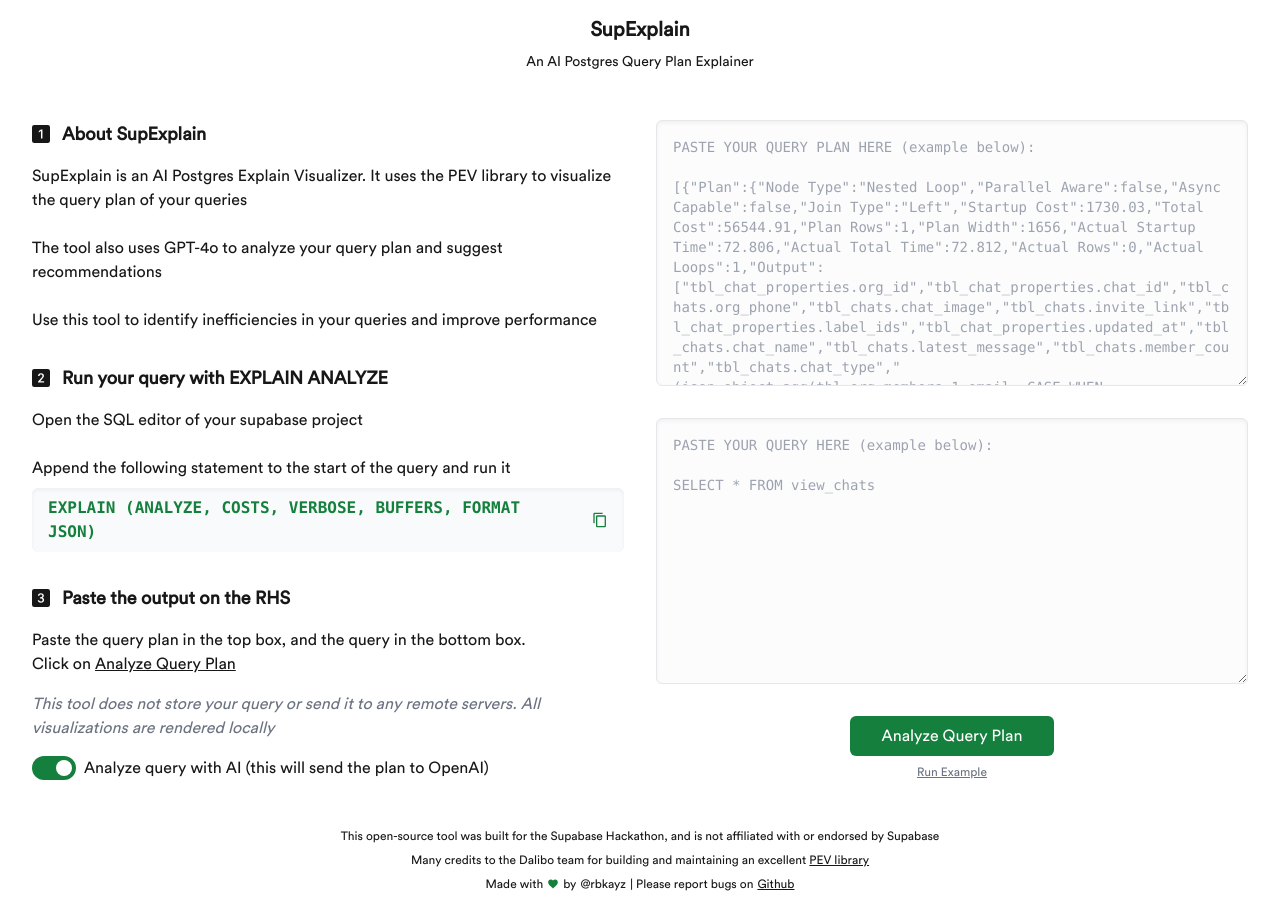
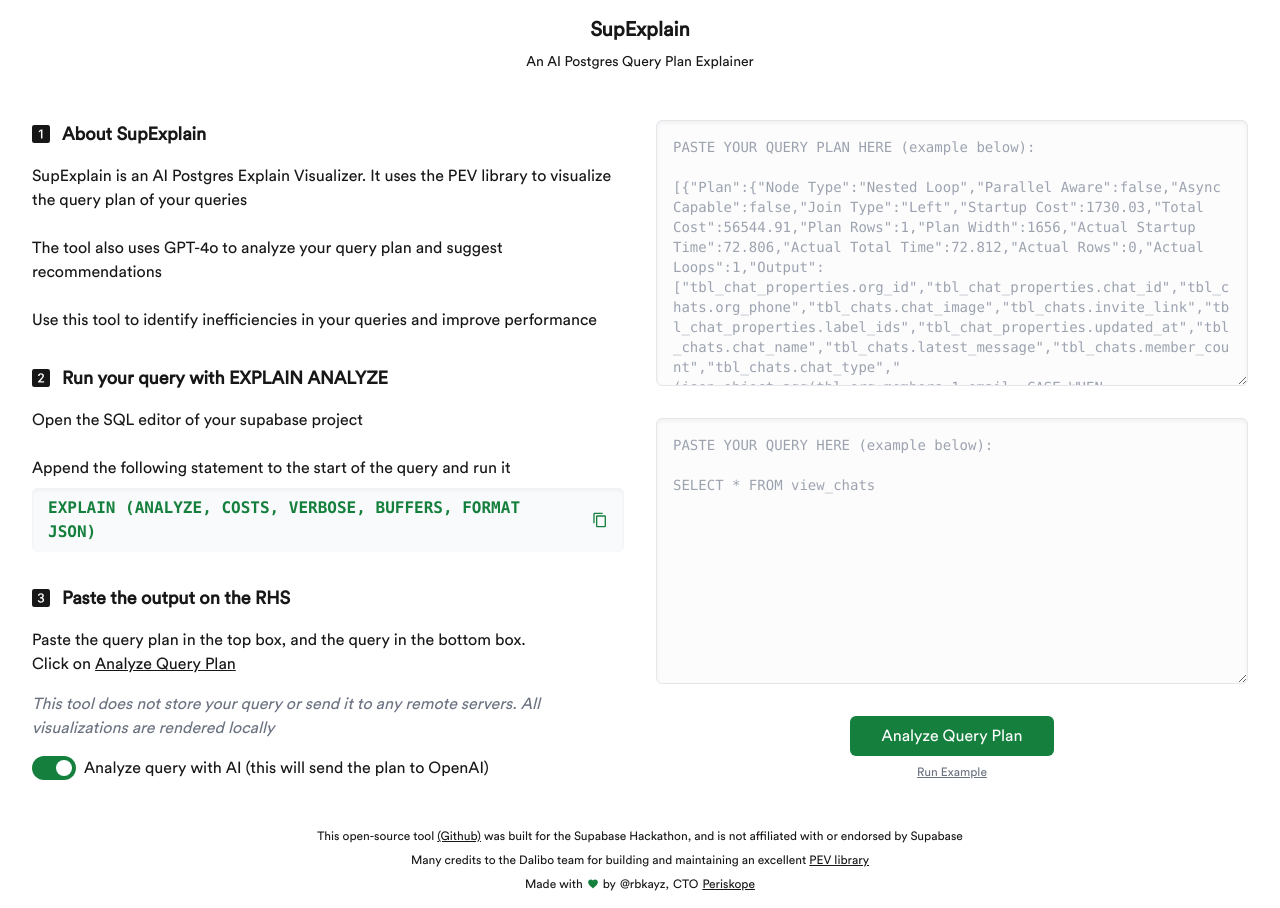
Before and after one commit to rbkayz/supexplain, a Next.js app: page / in a window 1280 px wide. Built offline with nearby package versions, Linux system fonts and the light colour scheme.

Commit message:
feat(license): add MIT License file to clarify usage rights and permissions feat(footer.tsx): update footer to include GitHub link and credit CTO feat(page.tsx): add loading state to button to improve user experience during processing

```diff
--- a/app/_components/footer.tsx
+++ b/app/_components/footer.tsx
@@ -5,18 +5,40 @@
   return (
     <footer className="flex flex-col items-center justify-center gap-y-2 py-4">
       <div className="text-xs">
-        This open-source tool was built for the Supabase Hackathon, and is not affiliated
-        with or endorsed by Supabase
+        This open-source tool{" "}
+        <Link
+          href="https://github.com/rbkayz/supexplain"
+          target="_blank"
+          className="underline"
+        >
+          (Github)
+        </Link>{" "}
+        was built for the Supabase Hackathon, and is not affiliated with or
+        endorsed by Supabase
       </div>
       <div className="text-xs">
         Many credits to the Dalibo team for building and maintaining an
-        excellent <Link href="https://github.com/dalibo/postgres_explain_visualizer" className="underline" target="_blank">PEV library</Link>
+        excellent{" "}
+        <Link
+          href="https://github.com/dalibo/postgres_explain_visualizer"
+          className="underline"
+          target="_blank"
+        >
+          PEV library
+        </Link>
       </div>
       <div className="text-xs flex items-center gap-x-1">
         Made with <IoMdHeart className="text-green-700" /> by{" "}
-        <Link href="https://twitter.com/rbkayz" target="_blank">@rbkayz</Link>| Please report bugs on{" "}
-        <Link href="https://github.com/rbkayz/supexplain" target="_blank" className="underline">
-          Github
+        <Link href="https://twitter.com/rbkayz" target="_blank">
+          @rbkayz,
+        </Link>
+        CTO
+        <Link
+          href="https://periskope.app"
+          target="_blank"
+          className="underline"
+        >
+          Periskope
         </Link>
       </div>
     </footer>
--- a/app/page.tsx
+++ b/app/page.tsx
@@ -12,6 +12,7 @@
   const queryRef = useRef<HTMLTextAreaElement>(null);
   const [enabled, setEnabled] = useState(true);
   const router = useRouter();
+  const [isLoading, setIsLoading] = useState(false);
 
   // Load preferences from local storage
   useEffect(() => {
@@ -37,6 +38,7 @@
   }, []);
 
   const handleClick = () => {
+    setIsLoading(true);
     if (!planRef.current?.value) {
       toast.error("Please fill in the plan");
       return;
@@ -57,6 +59,7 @@
     window.localStorage.setItem("query", queryRef.current?.value ?? "");
 
     router.push("/analyze");
+    setIsLoading(false);
   };
 
   return (
@@ -160,8 +163,9 @@
         />
         <div className="flex flex-col gap-y-2 items-center">
           <button
-            className="bg-green-700 text-white px-8 hover:opacity-90 py-2 rounded-md w-fit"
+            className="bg-green-700 text-white px-8 hover:opacity-90 py-2 rounded-md w-fit disabled:animate-pulse"
             onClick={handleClick}
+            disabled={isLoading}
           >
             Analyze Query Plan
           </button>
```
Also changed, not shown: 1 other file (tests, documents, lock files or other folders).
